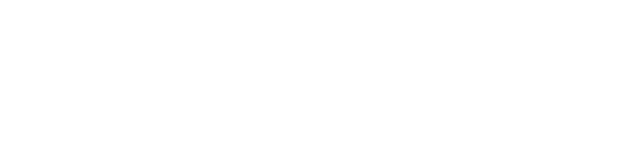
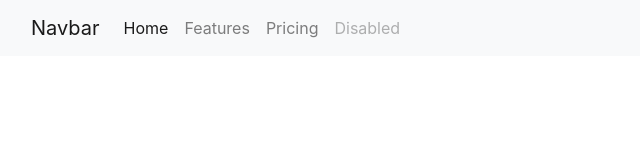
Before and after one commit to winterprogram/winterprogram.github.io, a plain HTML site: page navbar.html in a window 1280 px wide. Shown: the whole page, without its empty margins (0-640 px from the left). Drawn offline with nearby package versions, Linux system fonts and the light colour scheme.

Commit message:
Blog test1

```diff
--- a/navbar.html
+++ b/navbar.html
@@ -7,7 +7,33 @@
 </head>
 
 <body>
+<div>
+    <nav class="navbar navbar-expand-lg navbar-light bg-light ">
+        <div class="container-fluid">
+            <a class="navbar-brand" href="#">Navbar</a>
+            <button class="navbar-toggler" type="button" data-toggle="collapse" data-target="#navbarNav" aria-controls="navbarNav" aria-expanded="false" aria-label="Toggle navigation">
+              <span class="navbar-toggler-icon"></span>
+            </button>
+            <div class="collapse navbar-collapse" id="navbarNav">
+              <ul class="navbar-nav">
+                <li class="nav-item active">
+                  <a class="nav-link" href="#">Home <span class="sr-only">(current)</span></a>
+                </li>
+                <li class="nav-item">
+                  <a class="nav-link" href="#">Features</a>
+                </li>
+                <li class="nav-item">
+                  <a class="nav-link" href="#">Pricing</a>
+                </li>
+                <li class="nav-item">
+                  <a class="nav-link disabled" href="#" tabindex="-1" aria-disabled="true">Disabled</a>
+                </li>
+              </ul>
+            </div>
+        </div>
 
+      </nav>
+</div>
 
 
 
```
